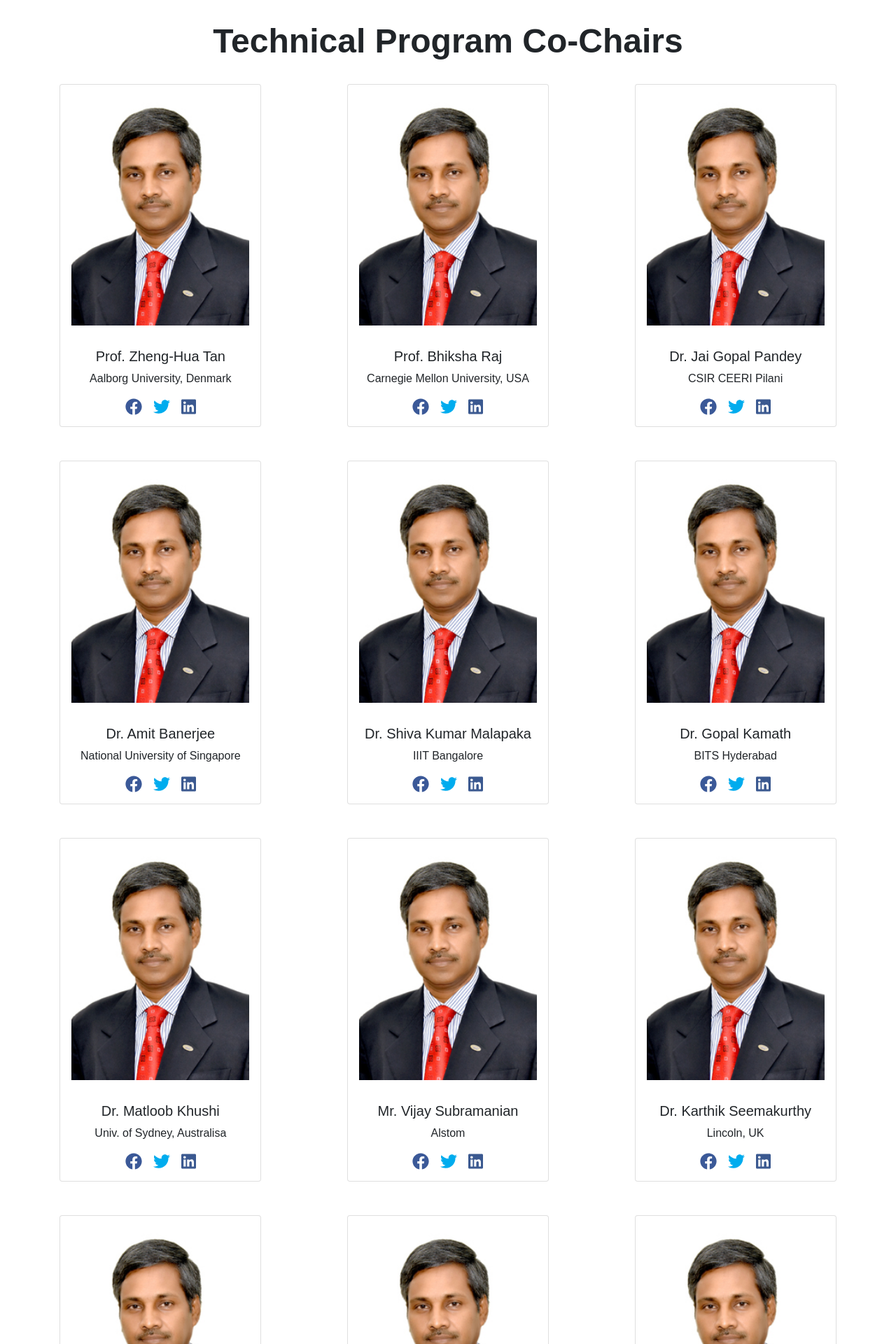
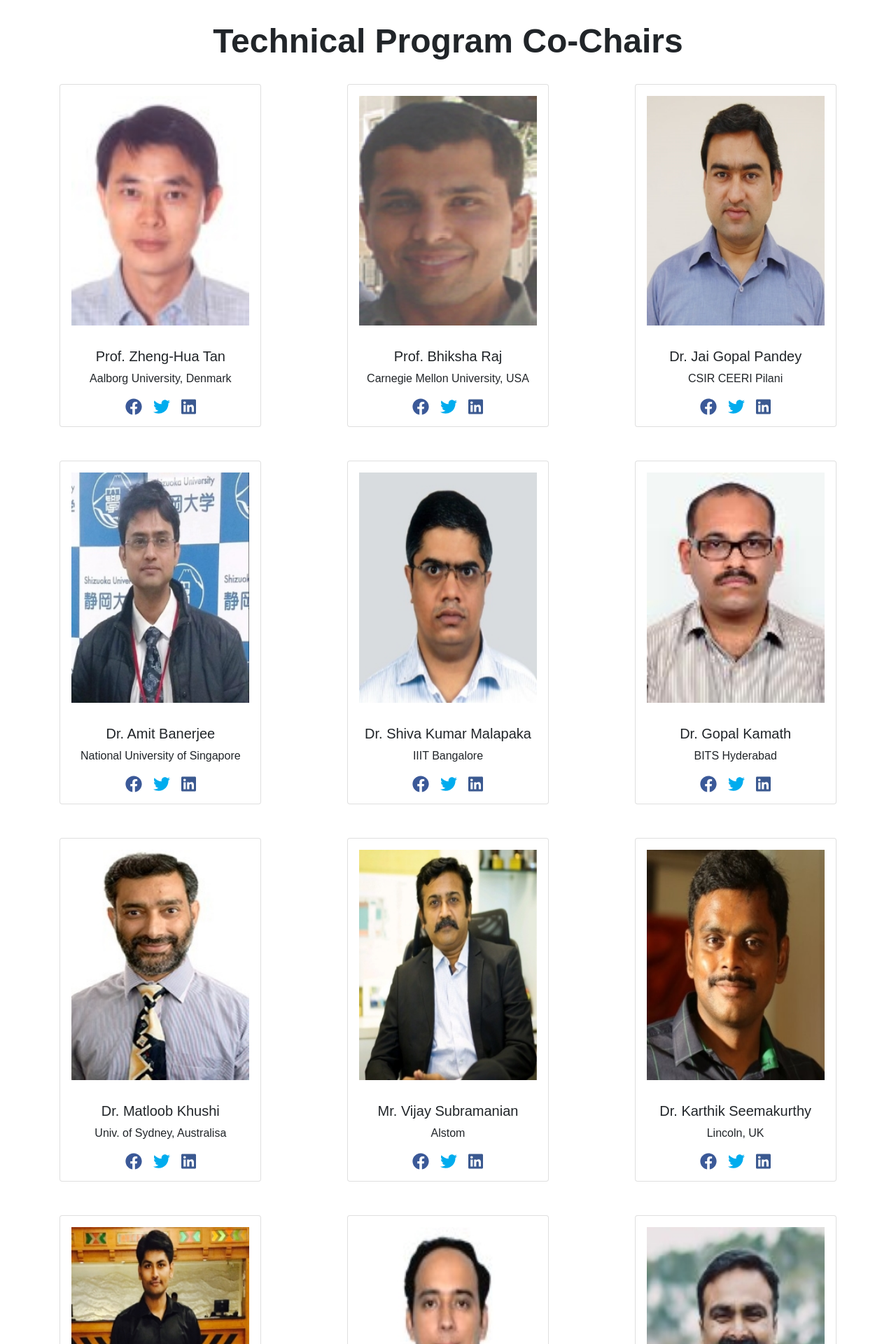
Before and after one commit to PriyanshuRj/IEEE-website, a React (Create React App) app: page /technical in a window 1280 px wide. Shown: the part 940-2860 px from the top of the page at 70% size. Built offline with nearby package versions, Linux system fonts and the light colour scheme; a web font is replaced by a local one.

Commit message:
Technical Committee Photos Updated

```diff
--- a/src/pages/TechnicalCommitee.js
+++ b/src/pages/TechnicalCommitee.js
@@ -6,62 +6,62 @@ const Technical =[
   {
     name: " Prof. Zheng-Hua Tan",
     post: "Aalborg University, Denmark",
-    img: "OrganizersCommittee/cheifPatron.jpg",
+    img: "TechinalCommittee/Technical1.jpg",
   },
   {
     name: "Prof. Bhiksha Raj",
     post: "Carnegie Mellon University, USA",
-    img: "OrganizersCommittee/cheifPatron.jpg",
+    img: "TechinalCommittee/Technical2.jpg",
   },
   {
     name: "Dr. Jai Gopal Pandey",
     post: "CSIR CEERI Pilani",
-    img: "OrganizersCommittee/cheifPatron.jpg",
+    img: "TechinalCommittee/Technical3.jpg",
   },
   {
     name: "Dr. Amit Banerjee",
     post: "National University of Singapore",
-    img: "OrganizersCommittee/cheifPatron.jpg",
+    img: "TechinalCommittee/Technical4.jpg",
   },
   {
     name: "Dr. Shiva Kumar Malapaka",
     post: "IIIT Bangalore",
-    img: "OrganizersCommittee/cheifPatron.jpg",
+    img: "TechinalCommittee/Technical5.jpg",
   },
   {
     name: "Dr. Gopal Kamath",
     post: "BITS Hyderabad",
-    img: "OrganizersCommittee/cheifPatron.jpg",
+    img: "TechinalCommittee/Technical6.jpg",
   },
   {
     name: "Dr. Matloob Khushi",
     post: "Univ. of Sydney, Australisa",
-    img: "OrganizersCommittee/cheifPatron.jpg",
+    img: "TechinalCommittee/Technical7.jpg",
   },
   {
     name: "Mr. Vijay Subramanian",
     post: "Alstom",
-    img: "OrganizersCommittee/cheifPatron.jpg",
+    img: "TechinalCommittee/Technical8.jpg",
   },
   {
     name: "Dr. Karthik Seemakurthy",
     post: "Lincoln, UK",
-    img: "OrganizersCommittee/cheifPatron.jpg",
+    img: "TechinalCommittee/Technical9.jpg",
   },
   {
     name: "Mr. G Surender",
     post: "Xilinx",
-    img: "OrganizersCommittee/cheifPatron.jpg",
+    img: "TechinalCommittee/Technical10.jpg",
   },
   {
     name: "Dr. Akshdeep Sarma",
     post: "CMET, Hyderabad",
-    img: "OrganizersCommittee/cheifPatron.jpg",
+    img: "TechinalCommittee/Technical11.jpg",
   },
   {
     name: "Dr. Balakrishna Gokaraju",
     post: "NCATU, USA",
-    img: "OrganizersCommittee/cheifPatron.jpg",
+    img: "TechinalCommittee/Technical12.jpg",
   },
 ]
 
```
